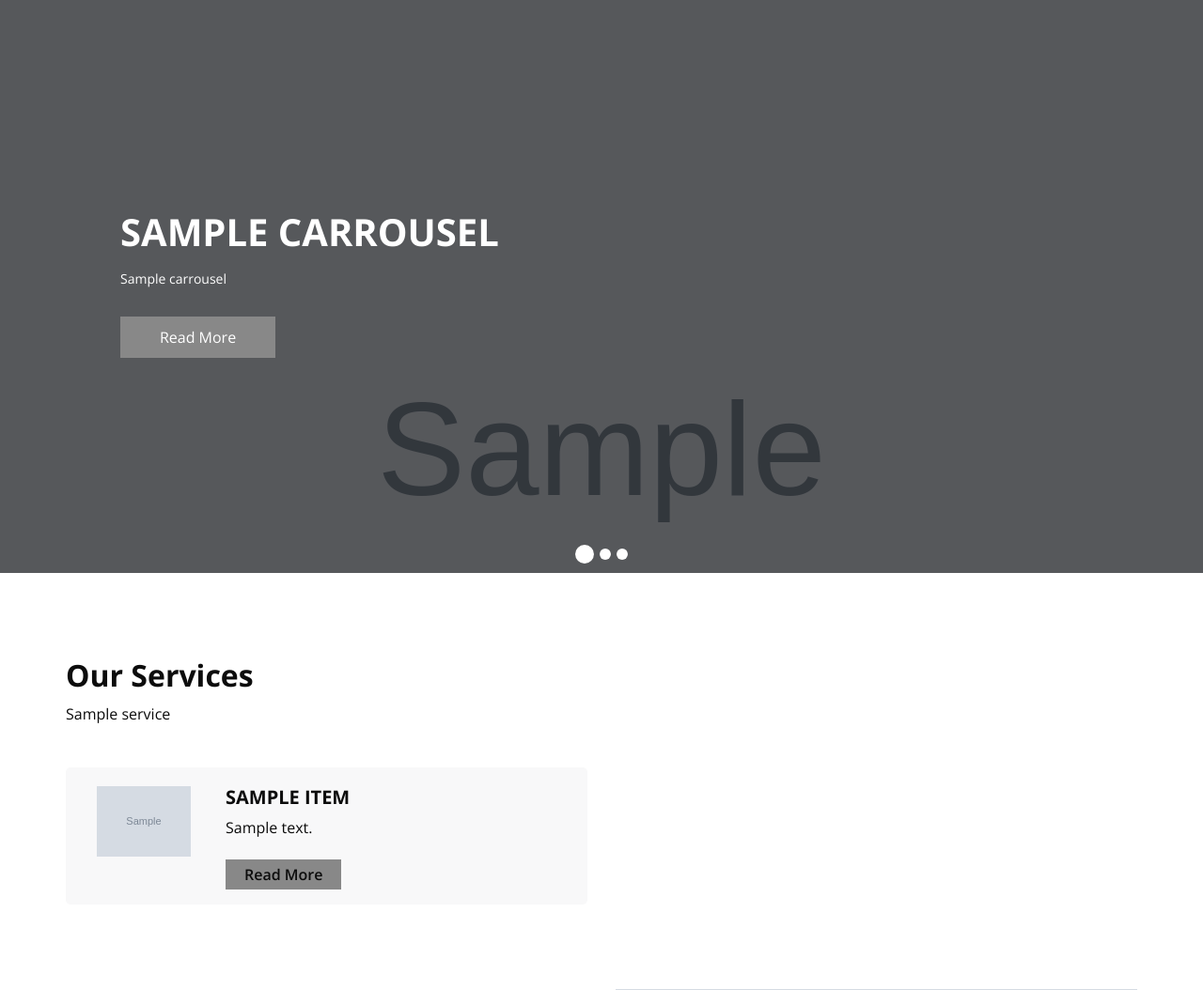
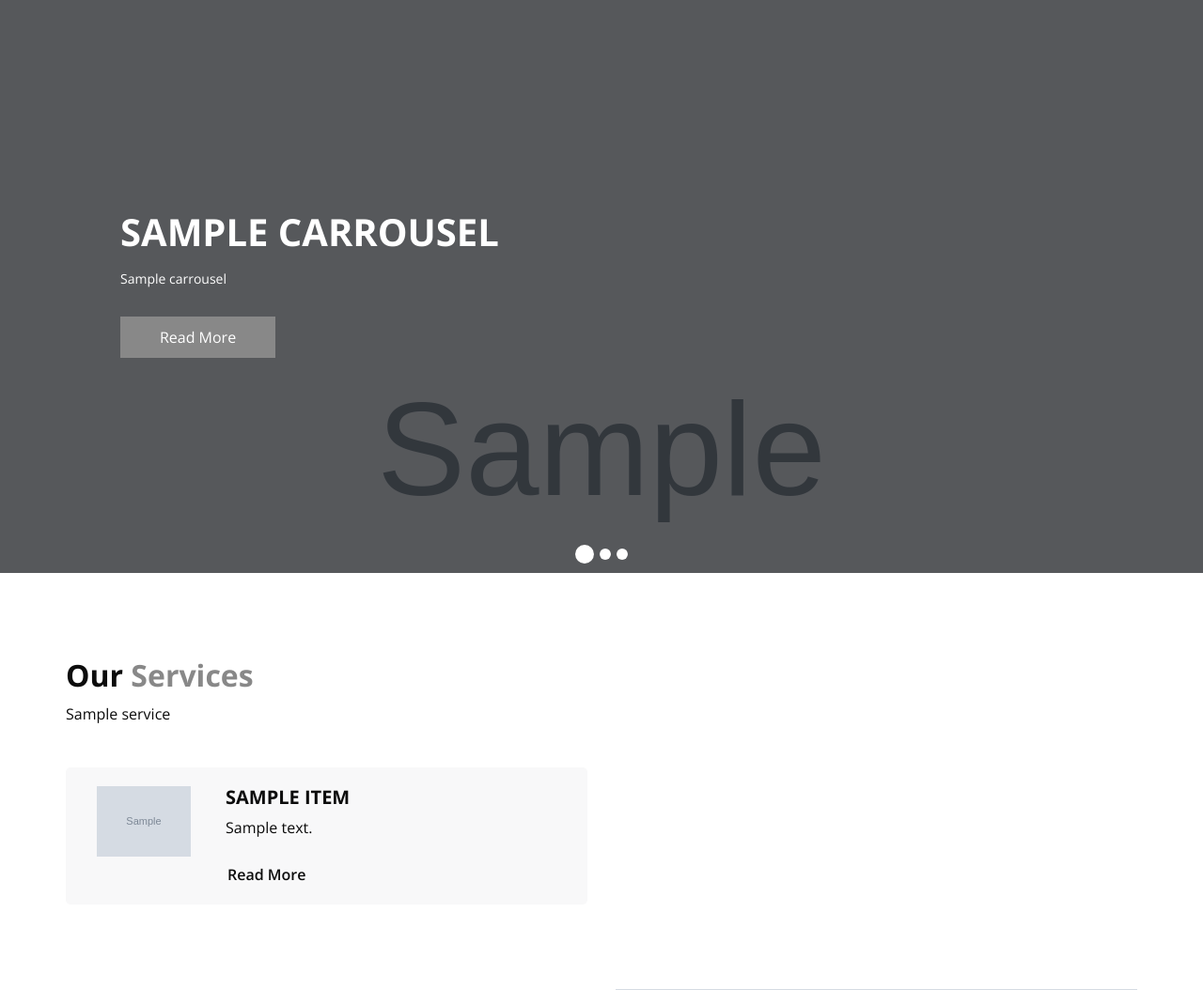
Before and after one commit to EnriqueBBCode/CartInt, a Django app: page / in a window 1280 px wide. Shown: the part 132-1186 px from the top of the page at 94% size. Run offline with Django 4.2, Linux system fonts and the light colour scheme; tables that the repository leaves empty hold one stand-in row (values such as "Sample post"); grey boxes marked "Sample" are stand-in pictures; some libraries are stand-ins or nearby versions.

Commit message:
Read more

```diff
--- a/static/css/style.css
+++ b/static/css/style.css
@@ -4,6 +4,11 @@ body {
     color: #0c0c0c;
     background-color: #ffffff;
     overflow-x: hidden;
+    width: 100vw;
+}
+
+h2 {
+    text-transform: capitalize;
 }
 
 .layout_padding {
--- a/templates/index.html
+++ b/templates/index.html
@@ -126,7 +126,7 @@
               <h1 style="max_width:600px" class="translate" id="h11">{{carrousel.title}}</h1>
               <p class="translate" id="p1">{{carrousel.sub_title}}</p>
               <div class="btn-box">
-                <a href="{{carrousel.button_link}}" style="background-color:{{theme.button_colors}}" class="btn1">
+                <a href="{{carrousel.button_link}}" style="background-color:{{theme.button_colors}}" id="car-btn1" class="btn1 translate">
                   Read More
                 </a>
               </div>
@@ -138,7 +138,7 @@
               <h1 style="max_width:600px" class="translate" id="h22">{{carrousel.title_1}}</h1>
               <p class="translate" id="p2">{{carrousel.sub_title_1}}</p>
               <div class="btn-box">
-                <a href="{{carrousel.button_link_1}}" style="background-color:{{theme.button_colors}}" class="btn1">
+                <a href="{{carrousel.button_link_1}}" style="background-color:{{theme.button_colors}}" id="car-btn2" class="btn1 translate">
                   Read More
                 </a>
               </div>
@@ -150,7 +150,7 @@
               <h1 style="max_width:600px" class="translate" id="h33">{{carrousel.title_2}}</h1>
               <p class="translate" id="p3">{{carrousel.sub_title_2}}</p>
               <div class="btn-box">
-                <a href="{{carrousel.button_link_2}}" style="background-color:{{theme.button_colors}}" class="btn1">
+                <a href="{{carrousel.button_link_2}}" style="background-color:{{theme.button_colors}}" id="car-btn3" class="btn1 translate">
                   Read More
                 </a>
               </div>
@@ -176,7 +176,7 @@
     <div class="service_container">
       <div class="container ">
         <div class="heading_container">
-          <h2 class="translate" id="h2services">Our Services</h2>
+          <h2 class="translate" id="h2services">Our <span>Services</span></h2>
 
           <p class="translate" id="servicessubtitle">{{service.sub_title}}</p>
         </div>
@@ -192,7 +192,7 @@
                 <div class="translate parrafo-small" id="boxservice-details-{{forloop.counter}}">
                   {{s.datails}}
                 </div>
-                <a style="background-color:{{theme.button_colors}};padding:5px 20px" class="translate btnreadmore" text="boxservice-details-{{forloop.counter}}" id="readmore-s-{{s.pk}}">
+                <a style="cursor:pointer;padding:5px 2px" class="translate btnreadmore" text="boxservice-details-{{forloop.counter}}" id="readmore-s-{{s.pk}}">
                   Read More
                 </a>
               </div>
@@ -275,9 +275,7 @@
         <div class="col-md-6">
           <div class="detail-box">
             <div class="heading_container">
-              <h2>
-                About <span>Us</span>
-              </h2>
+              <h2 class="translate" id="aboutusid">About <span>Us</span></h2>
             </div>
             <h4 class="translate" id="h4about">{{about.title}}</h4>
             <p class="translate parrafo-small" id="aboutp">{{about.detail}}</p>
```
